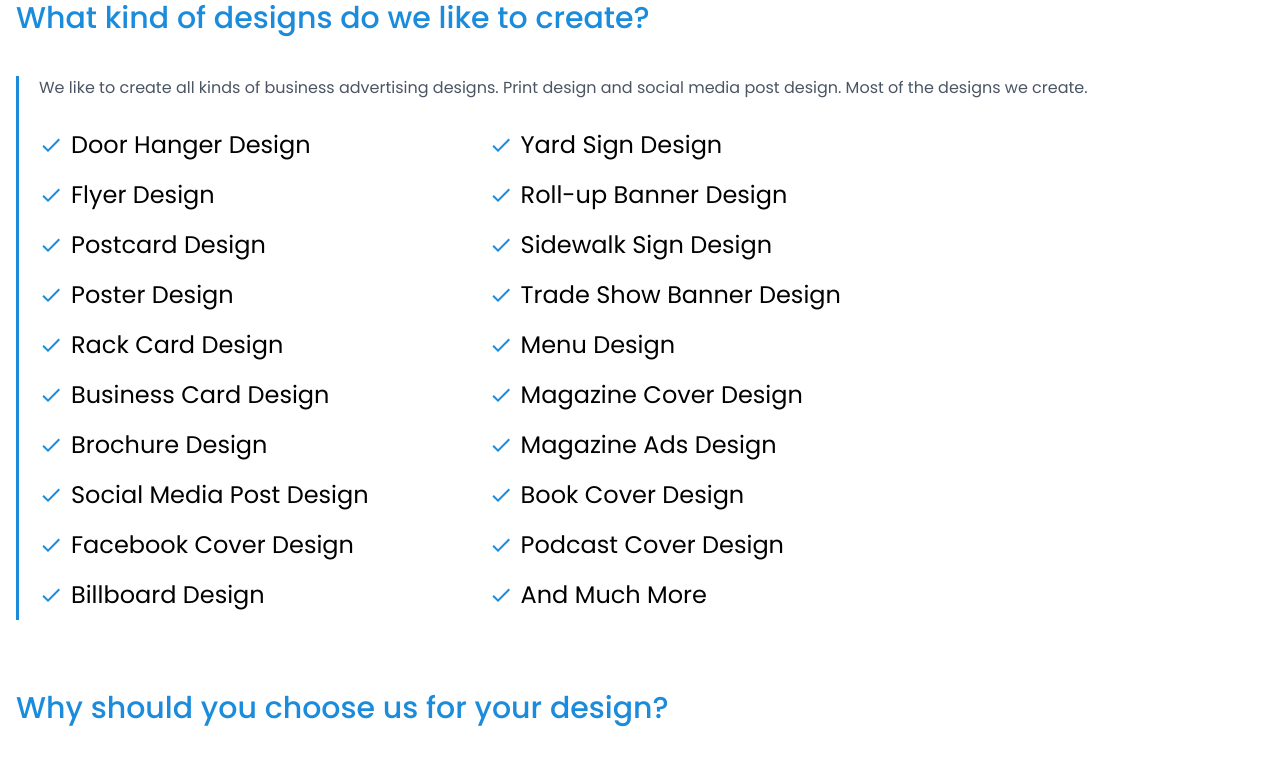
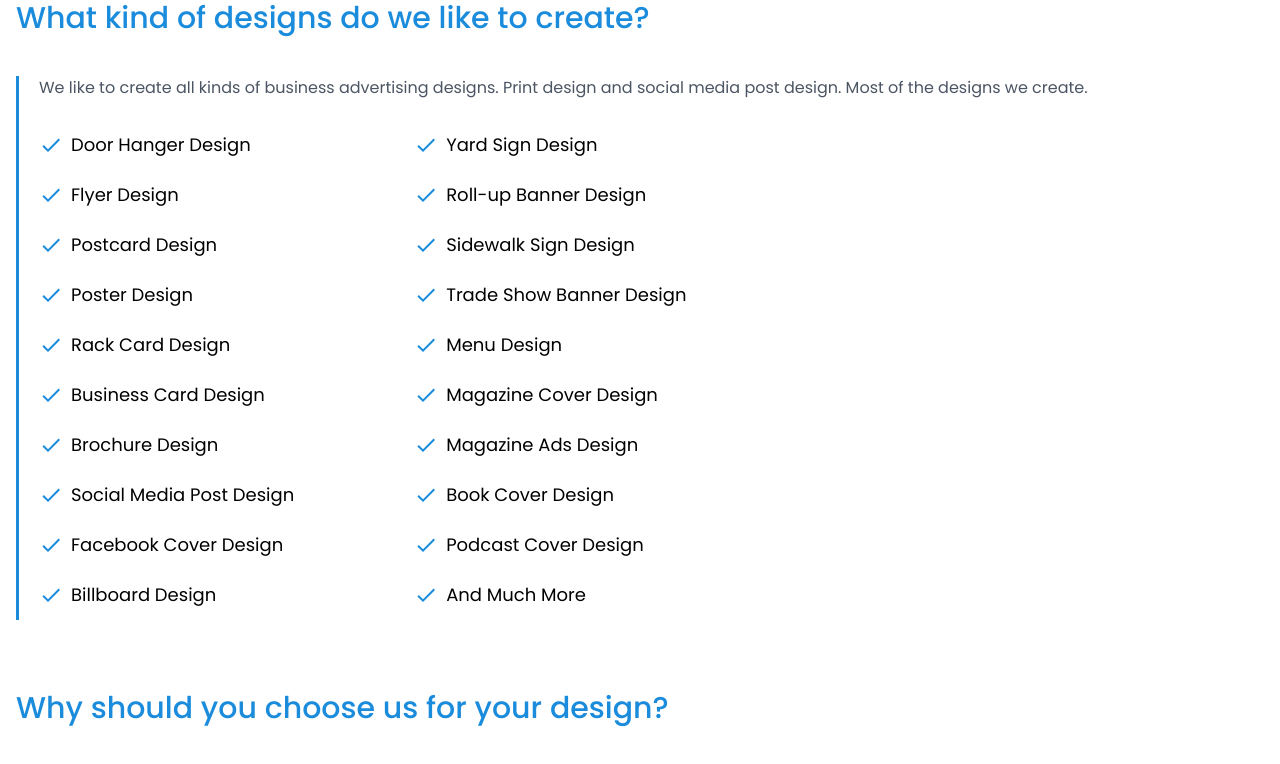
Before and after one commit to Shakiqurrahman/mr-project--fiverr-system, a React (Vite) app: page /about in a window 1280 px wide. Shown: the part 400-1164 px from the top of the page. Built offline with nearby package versions, Linux system fonts and the light colour scheme.

Commit message:
about page (edited)

```diff
--- a/src/pages/About.jsx
+++ b/src/pages/About.jsx
@@ -28,7 +28,7 @@ function About() {
                             designs. Print design and social media post design.
                             Most of the designs we create.
                         </p>
-                        <div className="md:flex gap-[120px] leading-[50px] text-[18px] lg:text-[24px] mt-5 font-normal">
+                        <div className="md:flex gap-[120px] leading-[50px] text-[18px] mt-5 font-normal">
                             <ul>
                                 <li className="flex items-center gap-2">
                                     <MdOutlineCheck className="text-primary font-semibold text-[24px]" />
```
